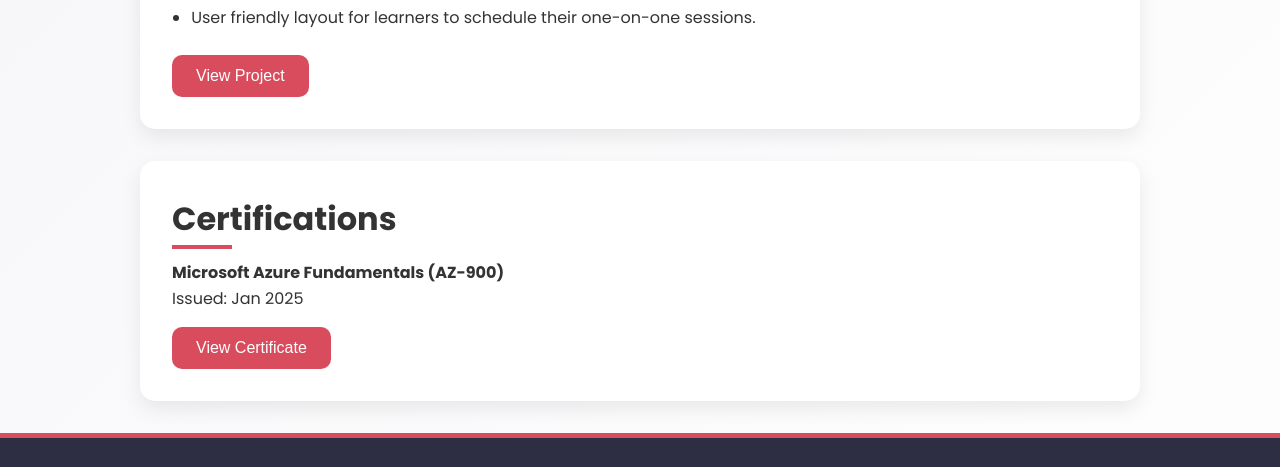
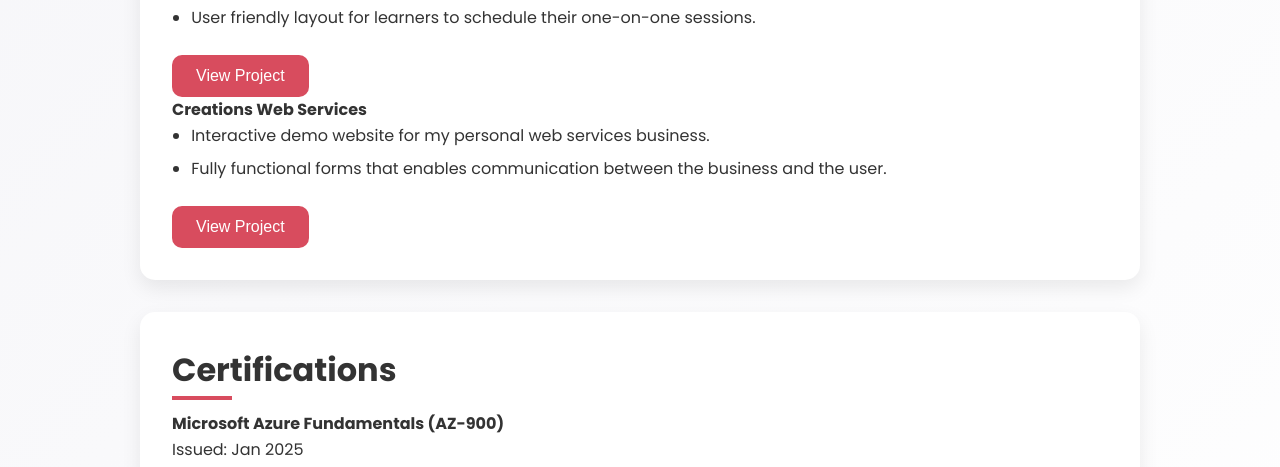
Before and after one commit to NsizwaZondo/resume, a plain HTML site: page index.html in a window 1280 px wide. Shown: the part 1982-2449 px from the top of the page. Drawn offline with nearby package versions, Linux system fonts and the light colour scheme.

Commit message:
Update index.html
Added my latest project i.e. my own business' demo website CWS

```diff
--- a/index.html
+++ b/index.html
@@ -311,6 +311,13 @@
       <li>User friendly layout for learners to schedule their one-on-one sessions.</li>
     </ul>
     <button onclick="window.location.href='https://nsizwazondo.github.io/smart_tutors/'">View Project</button>
+
+    <p><strong>Creations Web Services</strong></p>
+    <ul>
+      <li>Interactive demo website for my personal web services business.</li>
+      <li>Fully functional forms that enables communication between the business and the user.</li>
+    </ul>
+    <button onclick="window.location.href='https://nsizwazondo.github.io/CWS_demo/'">View Project</button>
   </section>
 
   <section class="certificate">
```
